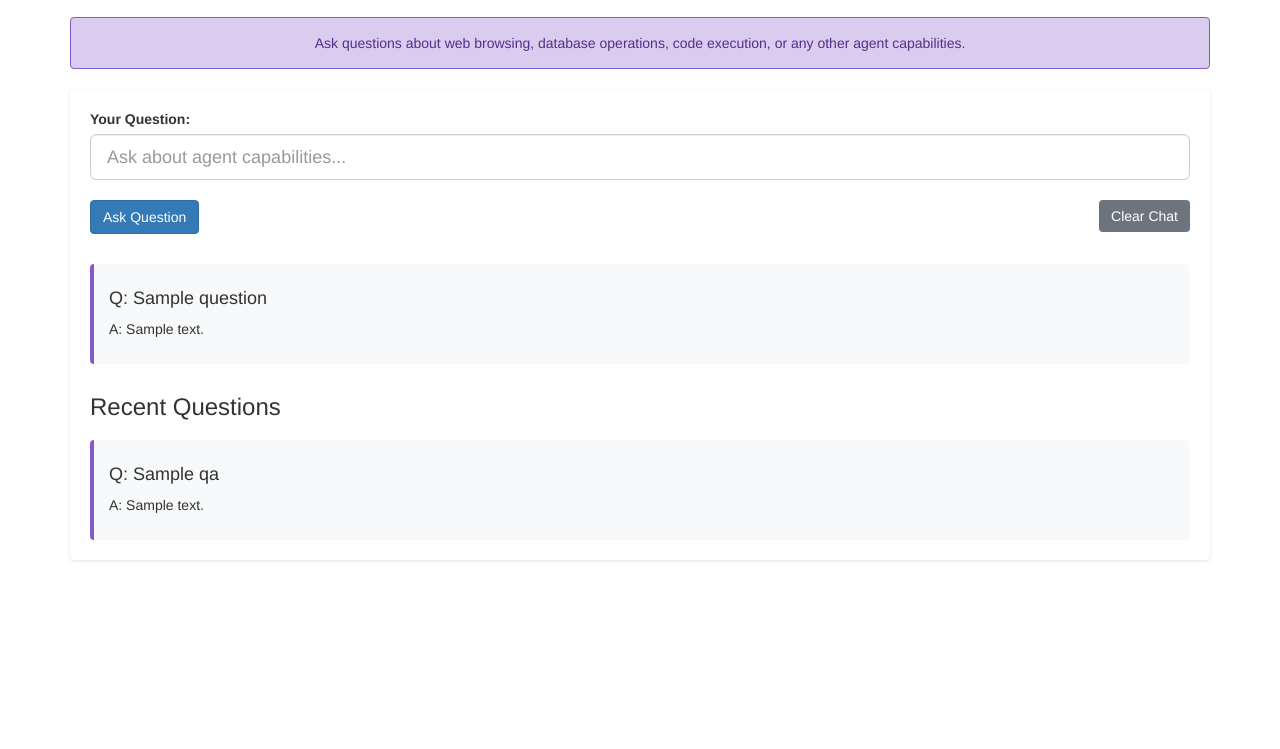
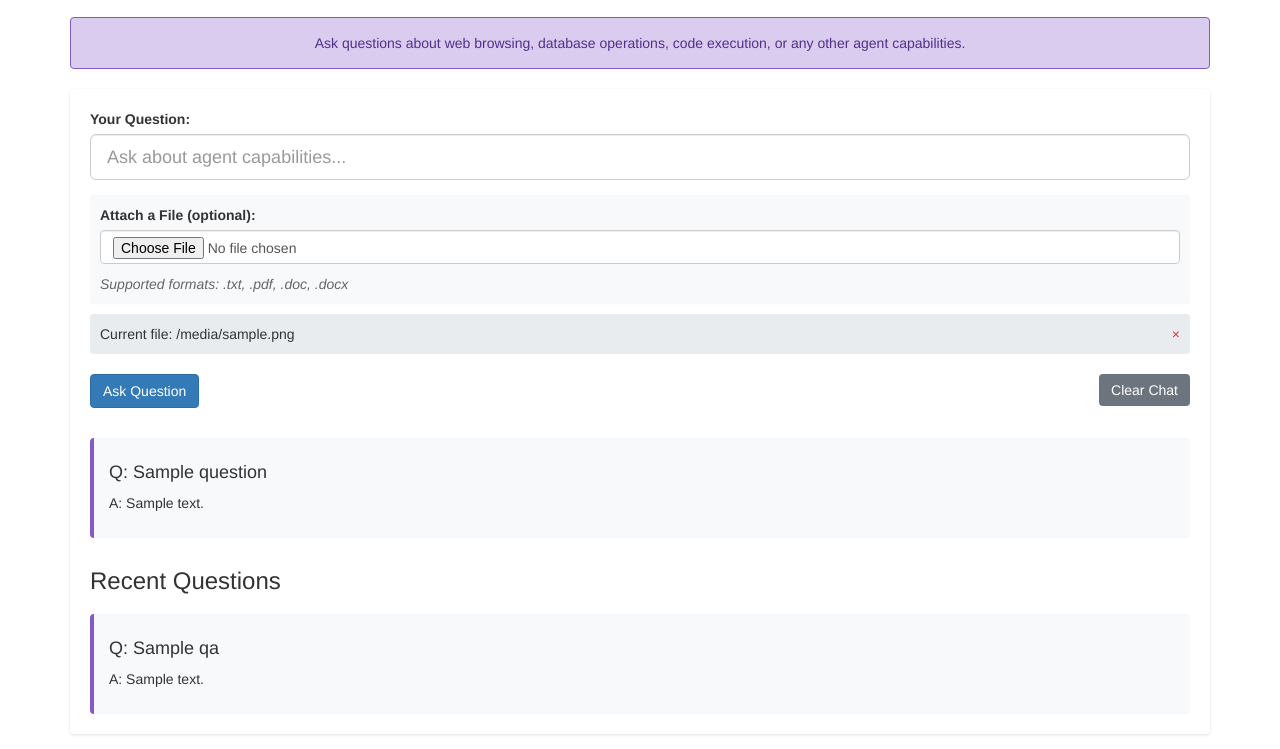
Before and after one commit to Ferocious-0xide/flask-agent-mia, a Python web app: template templates/index.html in a window 1280 px wide. Shown: the part 353-1102 px from the top of the page. Before the commit the page ends 914 px from the top, so only its background shows below. Run offline with Jinja, Linux system fonts and the light colour scheme; the template is opened without the code that fills it: most values are stand-ins (such as "Sample title", 1, 10 or a date in 2020); some libraries are stand-ins or nearby versions.

Commit message:
adding doc upload feature, updating reqs, and adding cohere embedding feature

```diff
--- a/requirements.txt
+++ b/requirements.txt
@@ -2,3 +2,7 @@ Flask==3.0.2
 requests==2.31.0
 python-dotenv==1.0.1
 aiohttp==3.9.3
+python-docx==1.0.1
+PyPDF2==3.0.1
+Werkzeug==3.0.1
+anthropic==0.10.1
--- a/templates/index.html
+++ b/templates/index.html
@@ -66,6 +66,30 @@
         .button-group {
             margin: 20px 0;
         }
+        .file-upload {
+            margin-top: 15px;
+            padding: 10px;
+            background-color: #f8f9fa;
+            border-radius: 4px;
+        }
+        .file-info {
+            margin-top: 10px;
+            font-style: italic;
+            color: #666;
+        }
+        .uploaded-file {
+            padding: 10px;
+            margin-top: 10px;
+            background-color: #e9ecef;
+            border-radius: 4px;
+            display: flex;
+            justify-content: space-between;
+            align-items: center;
+        }
+        .remove-file {
+            color: #dc3545;
+            cursor: pointer;
+        }
     </style>
 </head>
 <body>
@@ -84,12 +108,28 @@
         <div class="row">
             <div class="col-md-12">
                 <div class="qa-section">
-                    <form id="questionForm" method="POST">
+                    <form id="questionForm" method="POST" enctype="multipart/form-data">
                         <div class="form-group">
                             <label for="question">Your Question:</label>
                             <input type="text" class="form-control input-lg" id="question" name="question"
                                    placeholder="Ask about agent capabilities..." required>
                         </div>
+
+                        <div class="file-upload">
+                            <label for="file">Attach a File (optional):</label>
+                            <input type="file" class="form-control" id="file" name="file">
+                            <div class="file-info">
+                                Supported formats: .txt, .pdf, .doc, .docx
+                            </div>
+                        </div>
+
+                        {% if current_file %}
+                        <div class="uploaded-file">
+                            <span>Current file: {{ current_file }}</span>
+                            <span class="remove-file" onclick="removeFile()">×</span>
+                        </div>
+                        {% endif %}
+
                         <div class="button-group">
                             <button type="submit" class="btn btn-primary">Ask Question</button>
                             <a href="{{ url_for('clear_chat') }}" class="btn btn-clear">Clear Chat</a>
@@ -119,5 +159,14 @@
 
     <script src="https://cdnjs.cloudflare.com/ajax/libs/jquery/3.6.0/jquery.min.js"></script>
     <script src="https://cdnjs.cloudflare.com/ajax/libs/twitter-bootstrap/3.4.1/js/bootstrap.min.js"></script>
+    <script>
+        function removeFile() {
+            fetch('/remove-file', {
+                method: 'POST',
+            }).then(() => {
+                location.reload();
+            });
+        }
+    </script>
 </body>
 </html>
```
Also changed, not shown: app.py (+161 -2 lines).
